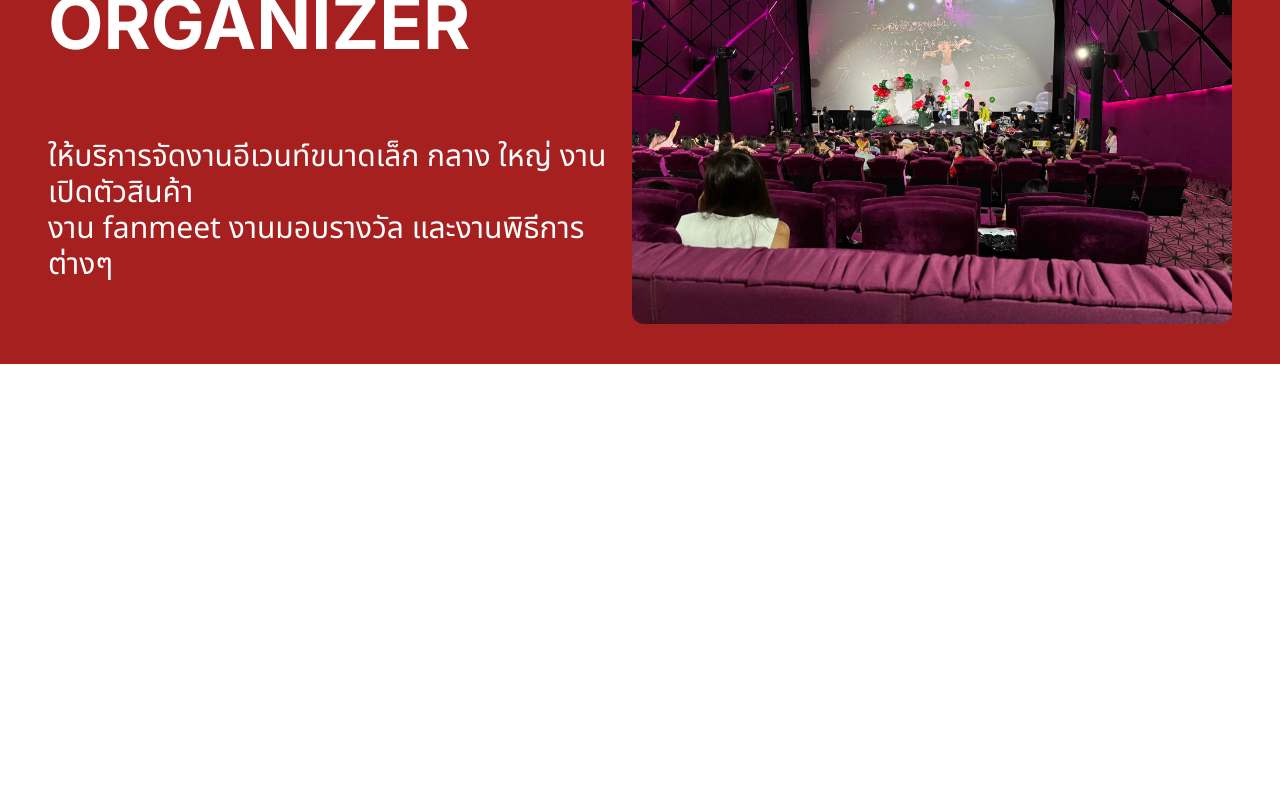
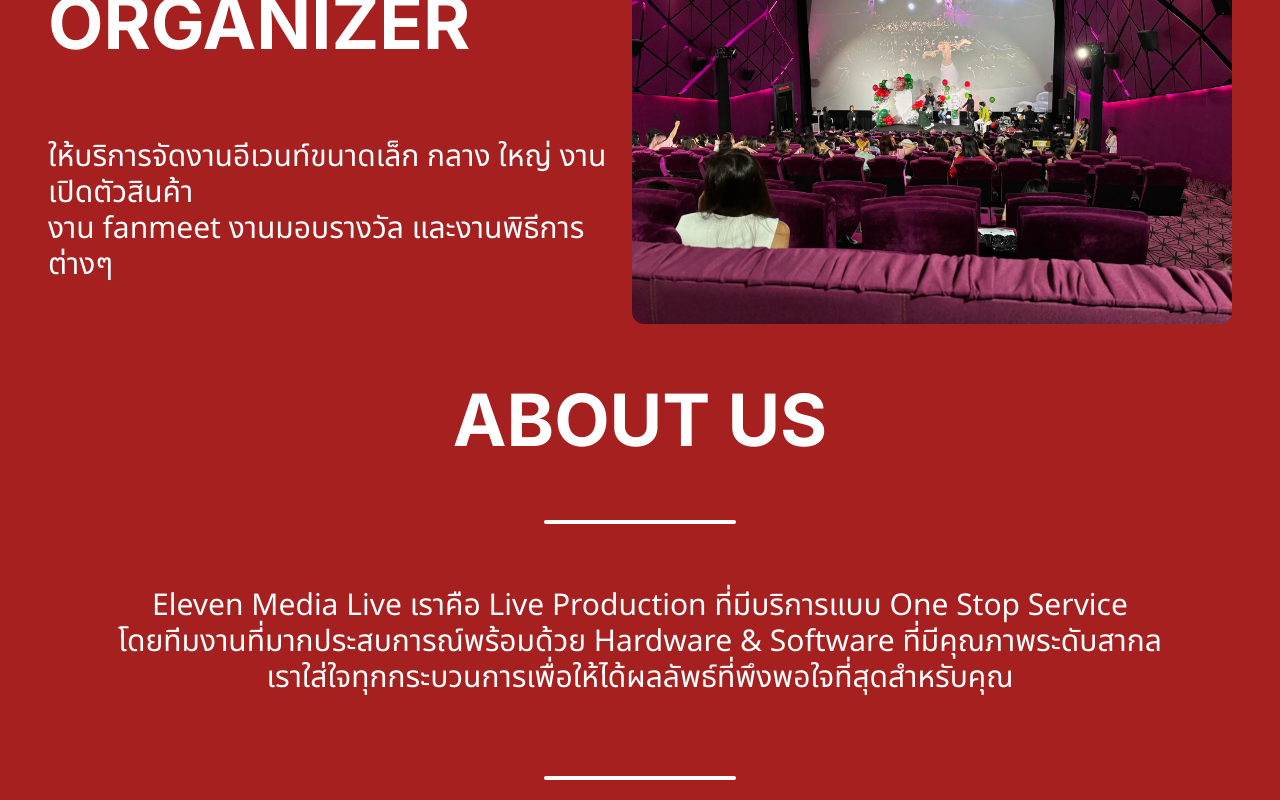
Before and after one commit to LiveEleven/live-eleven-landing-page, a Next.js app: page / in a window 1280 px wide. Shown: the part 2091-2891 px from the top of the page. Before the commit the page ends 2455 px from the top, so only its background shows below. Built offline with nearby package versions, Linux system fonts and the light colour scheme.

Commit message:
components/AboutUs

```diff
--- /dev/null
+++ b/src/components/AboutUs.js
@@ -0,0 +1,23 @@
+const AboutUs = () => {
+  return (
+    <div className="bg-primary-color h-auto flex flex-col items-center w-full">
+      <h1 className="text-4xl mt-5 md:text-5xl lg:text-6xl xl:text-7xl text-center text-white font-bold font-head lg:text-left">
+        ABOUT US
+      </h1>
+      <hr class="w-32 h-1 mx-auto my-6 bg-white border-0 rounded md:my-16 md:w-40 lg:w-48" />
+      <p className="font-body text-[10px] text-center text-white md:text-xl lg:text-3xl 2xl:text-4xl">
+        Eleven Media Live เราคือ Live Production ที่มีบริการแบบ One Stop Service
+      </p>
+      <p className="font-body text-[10px] text-center text-white md:text-xl lg:text-3xl 2xl:text-4xl">
+        โดยทีมงานที่มากประสบการณ์พร้อมด้วย Hardware & Software
+        ที่มีคุณภาพระดับสากล
+      </p>
+      <p className="font-body text-[10px] text-center text-white md:text-xl lg:text-3xl 2xl:text-4xl">
+        เราใส่ใจทุกกระบวนการเพื่อให้ได้ผลลัพธ์ที่พึงพอใจที่สุดสำหรับคุณ
+      </p>
+      <hr class="w-32 h-1 mx-auto mt-10 bg-white border-0 rounded md:mt-20 md:w-40 lg:w-48 mb-5" />
+    </div>
+  );
+};
+
+export default AboutUs;
--- a/src/components/EventOrganizer.js
+++ b/src/components/EventOrganizer.js
@@ -15,10 +15,10 @@ const EventOrganizer = () => {
           EVENT ORGANIZER
         </h1>
         <div>
-          <p className="font-body text-xs text-white text-center md:text-3xl lg:text-3xl lg:text-left">
+          <p className="font-body text-xs text-white text-center md:text-3xl 2xl:text-4xl lg:text-left">
             ให้บริการจัดงานอีเวนท์ขนาดเล็ก กลาง ใหญ่ งานเปิดตัวสินค้า
           </p>
-          <p className="font-body text-xs text-white text-center md:text-3xl lg:text-3xl lg:text-left">
+          <p className="font-body text-xs text-white text-center md:text-3xl 2xl:text-4xl lg:text-left">
             งาน fanmeet งานมอบรางวัล และงานพิธีการต่างๆ
           </p>
         </div>
--- a/src/pages/index.js
+++ b/src/pages/index.js
@@ -1,3 +1,4 @@
+import AboutUs from "@/components/AboutUs";
 import EventOrganizer from "@/components/EventOrganizer";
 import Header from "@/components/Header";
 import LiveService from "@/components/LiveService";
@@ -11,6 +12,7 @@ export default function Home() {
       <LiveStream />
       {/* <LiveService /> */}
       <EventOrganizer />
+      <AboutUs />
     </main>
   );
 }
```
